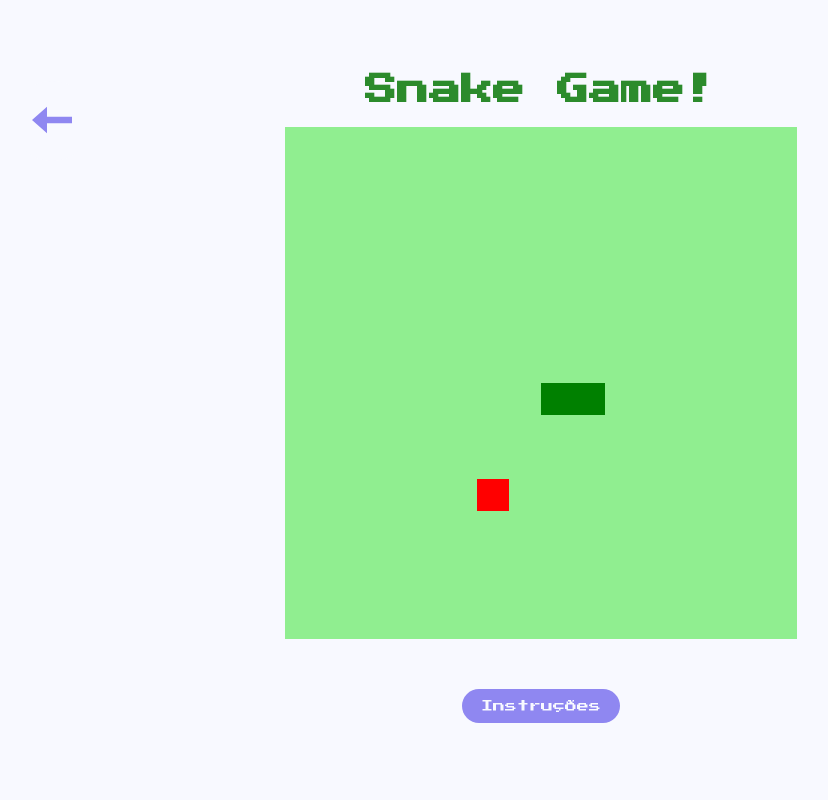
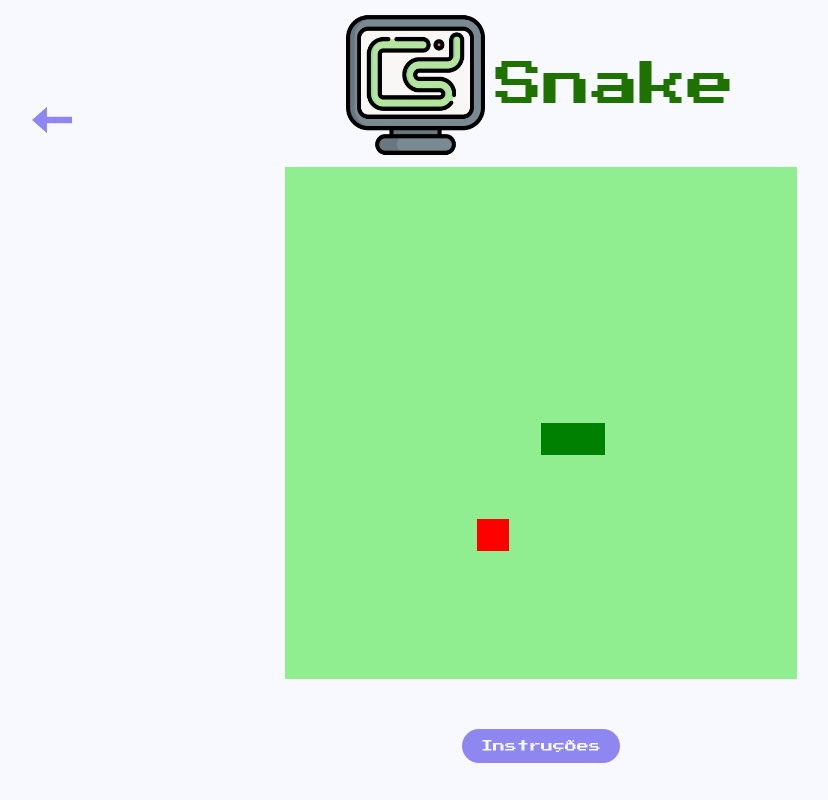
Before and after one commit to Goulart12/sala-de-jogos, a plain HTML site: page snake/index.html in a window 1280 px wide. Shown: the whole page, without its empty margins (99-927 px from the left). Drawn offline with Linux system fonts and the light colour scheme.

Commit message:
Finalizado ??

```diff
--- a/memory-game/styles.css
+++ b/memory-game/styles.css
@@ -57,3 +57,28 @@ body {
 .front-face {
     transform: rotateY(180deg);
 }
+
+.div-title-inGame {
+    display: flex;
+    align-items: center;
+    justify-content: center;
+    width: 391px;
+    height: 144px;
+    margin-bottom: 10px;
+}
+
+.div-title-inGame .img-title-inGame {
+    width: 139px;
+    height: 144px;
+    margin-right: 10px;
+}
+
+.div-title-inGame .title-inGame {
+    font-family: 'Press Start 2P', cursive;
+    font-style: normal;
+    font-weight: normal;
+    font-size: 48px;
+    line-height: 48px;
+
+    color: #050AB1;
+}
--- a/snake/index.html
+++ b/snake/index.html
@@ -10,7 +10,10 @@
     <link rel="stylesheet" href="../main-page/modal.css">
 </head>
 <body>
-    <h1>Snake Game!</h1>
+    <div class="div-title-inGame">
+        <img src="../main-page/assets/snake.png" alt="Joguinhos" class="img-title-inGame" data-normal="./assets/game-console.png" data-hover="./assets/Flappy_Logo.png" data-hover1="./assets/snake.png" data-hover2="./assets/memory.png">
+        <h1 class="title-inGame">Snake</h1>
+    </div>
 
     <button class="btn-back" onclick="window.location.href='../main-page/index.html'"><img src="../main-page/assets/arrow.svg" alt="Voltar"></button>
 
--- a/snake/style.css
+++ b/snake/style.css
@@ -10,3 +10,28 @@ body {
     background: #F8F9FF;
     font-family: "Press Start 2P";
 }
+
+.div-title-inGame {
+    display: flex;
+    align-items: center;
+    justify-content: center;
+    width: 391px;
+    height: 144px;
+    margin-bottom: 10px;
+}
+
+.div-title-inGame .img-title-inGame {
+    width: 139px;
+    height: 144px;
+    margin-right: 10px;
+}
+
+.div-title-inGame .title-inGame {
+    font-family: 'Press Start 2P', cursive;
+    font-style: normal;
+    font-weight: normal;
+    font-size: 48px;
+    line-height: 48px;
+
+    color: #1E7200;
+}
```
Also changed, not shown: flappy-bird/index.html (+20 -0 lines), main-page/index.html (+1 -1 lines), main-page/main-script.js (+7 -5 lines), memory-game/index.html (+5 -0 lines).
